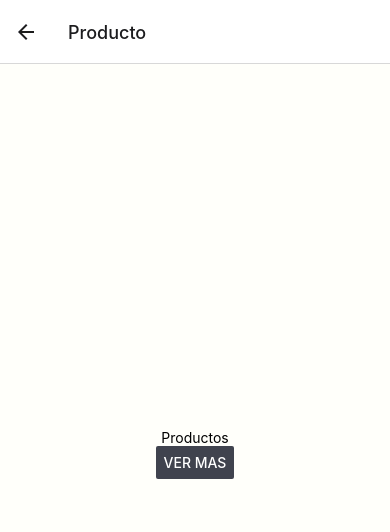
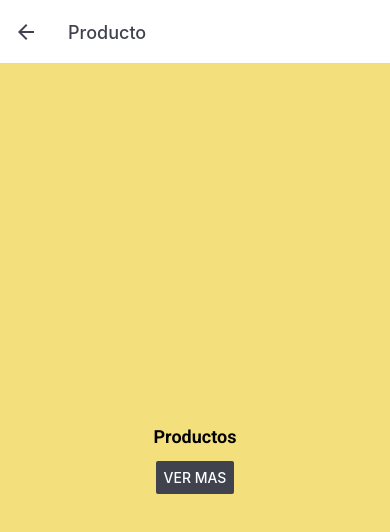
Before and after one commit to Stephyarr/app-native-arratia, a React Native app: screen /Products in a window 390 px wide. Shown: the top 532 px of the page. Built offline with nearby package versions, Linux system fonts and the light colour scheme.

Commit message:
commit-navigation-themes

```diff
--- /dev/null
+++ b/src/constants/themes/index.js
@@ -0,0 +1,10 @@
+export const themes = {
+    colors: {
+        primary: '#40434e',
+        secondary: '#6DABB0',
+        background: '#f3df7c',
+        title: '#0A0A0A',
+        subtitle: '#4F4D49',
+        white: '#FFFFFF'
+    }
+};
--- a/src/index.jsx
+++ b/src/index.jsx
@@ -1,5 +1,6 @@
 import { useFonts } from "expo-font";
 import { View, ActivityIndicator } from 'react-native';
+import { themes } from "./constants/themes";
 import AppNavigator from "./navigation";
 
 import { styles } from './styles';
@@ -16,7 +17,7 @@ const App = () => {
   if (!loader) {
     return(
       <View style={styles.container}>
-        <ActivityIndicator size="large" color="#F080A0"/>
+        <ActivityIndicator size="large" color={themes.colors.primary}/>
       </View>
     )
   };
--- a/src/navigation/shop.jsx
+++ b/src/navigation/shop.jsx
@@ -1,16 +1,23 @@
 import { createNativeStackNavigator } from "@react-navigation/native-stack";
+import { themes } from "../constants/themes";
 import { Categories, ProductDetail, Products } from "../screens/index";
 
 const Stack = createNativeStackNavigator();
 
 const ShopNavigator = () => {
     return(
-        <Stack.Navigator initialRouteName="Categories">
+        <Stack.Navigator
+            initialRouteName="Categories"
+            screenOptions={{
+                headerTintColor: themes.colors.primary,
+                navigationBarColor: themes.colors.title
+            }}>
             <Stack.Screen
                 name="Categories"
                 component={Categories}
                 options={{
-                    headerShown: false
+                    headerShown: false,
+                    title:'Categoria'
                 }}
             />
             <Stack.Screen
--- a/src/screens/categories/index.jsx
+++ b/src/screens/categories/index.jsx
@@ -1,5 +1,6 @@
 import React from "react";
 import { View, Text, Button} from "react-native";
+import { themes } from "../../constants/themes";
 import { styles } from "./styles";
 
 const Categories = ({ navigation }) => {
@@ -9,7 +10,7 @@ const Categories = ({ navigation }) => {
             <Button
                 title="Ver Mas"
                 onPress={() => navigation.navigate("Products")}
-                color= "#40434E"
+                color= {themes.colors.primary}
 
             />
         </View>
--- a/src/screens/categories/styles.js
+++ b/src/screens/categories/styles.js
@@ -1,14 +1,17 @@
 import { StyleSheet } from "react-native";
+import { themes } from "../../constants/themes";
 
 export const styles = StyleSheet.create({
     container: {
         flex: 1,
         justifyContent: 'center',
         alignItems: 'center',
-        backgroundColor: '#F3DF7C',
+        backgroundColor: themes.colors.background,
     },
     title: {
         fontSize: 18,
+        fontFamily: 'Heebo-SemiBold',
+        padding: 10
     }
 
 })
--- a/src/screens/product-detail/index.jsx
+++ b/src/screens/product-detail/index.jsx
@@ -5,7 +5,7 @@ import { styles } from "./styles";
 const ProductDetail = () =>{
     return(
         <View style={styles.container}>
-            <Text>Detalle del Producto</Text>
+            <Text style={styles.title}>Detalle del Producto</Text>
 
         </View>
     )
--- a/src/screens/product-detail/styles.js
+++ b/src/screens/product-detail/styles.js
@@ -1,10 +1,16 @@
 import { StyleSheet } from "react-native";
+import { themes } from "../../constants/themes";
 
 export const styles = StyleSheet.create({
     container: {
         flex: 1,
         justifyContent: 'center',
         alignItems: 'center',
-        backgroundColor: '#FFFFFA',
+        backgroundColor: themes.colors.background,
     },
+    title: {
+        fontSize: 18,
+        fontFamily: 'Heebo-SemiBold',
+        padding: 10
+    }
 })
--- a/src/screens/products/index.jsx
+++ b/src/screens/products/index.jsx
@@ -1,16 +1,17 @@
 import React from "react";
 import { View, Text, Button } from "react-native";
+import { themes } from "../../constants/themes";
 
 import { styles } from "./styles";
 
 const Products = ({ navigation }) => {
     return(
         <View style={styles.container}>
-            <Text>Productos</Text>
+            <Text style={styles.title}>Productos</Text>
             <Button
                 title= "Ver Mas"
                 onPress={() => navigation.navigate("ProductDetail")}
-                color= "#40434E"
+                color= {themes.colors.primary}
             />
         </View>
     )
--- a/src/screens/products/styles.js
+++ b/src/screens/products/styles.js
@@ -1,10 +1,16 @@
 import { StyleSheet } from "react-native";
+import { themes } from "../../constants/themes";
 
 export const styles = StyleSheet.create({
     container: {
         flex: 1,
         justifyContent: 'center',
         alignItems: 'center',
-        backgroundColor: '#FFFFFA',
+        backgroundColor: themes.colors.background,
     },
+    title: {
+        fontSize: 18,
+        fontFamily: 'Heebo-SemiBold',
+        padding: 10
+    }
 })
```
